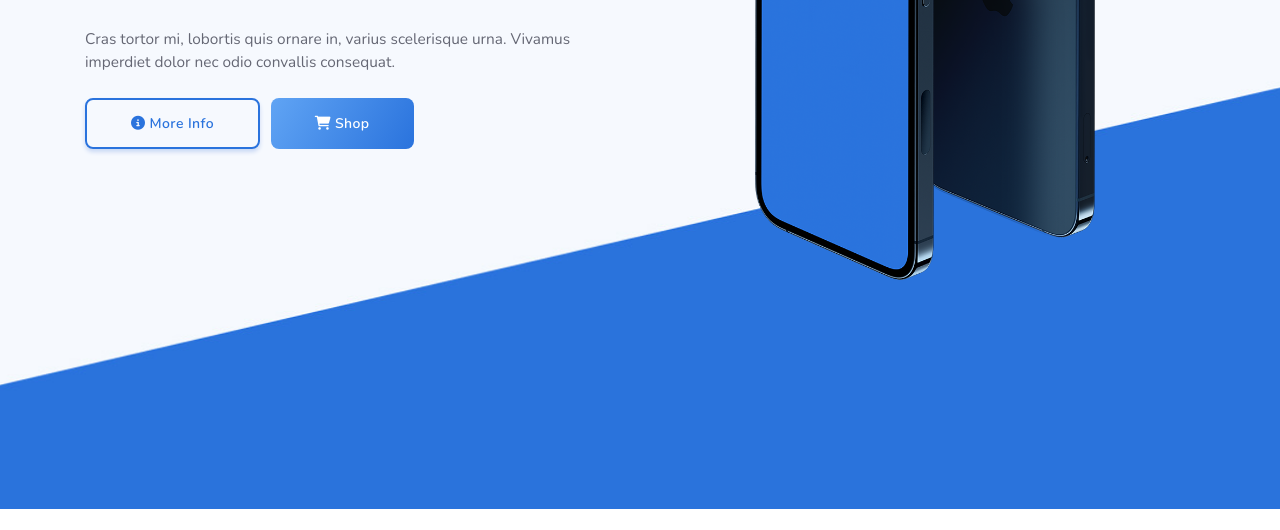
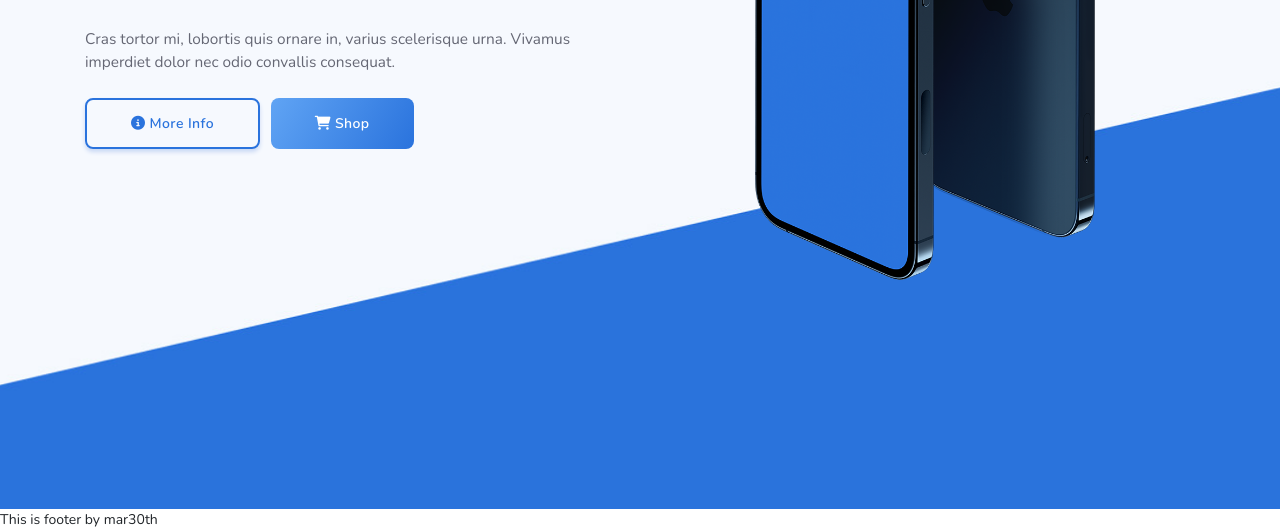
Before and after one commit to Nov22snoopy/fe74-cyberphone, a plain HTML site: page index.html in a window 1280 px wide. Shown: the part 481-1011 px from the top of the page. Before the commit the page ends 990 px from the top, so only its background shows below. Drawn offline with nearby package versions, Linux system fonts and the light colour scheme.

Commit message:
footer by mar30th

```diff
--- a/index.html
+++ b/index.html
@@ -85,6 +85,7 @@
       </div>
     </div>
   </section>
+  <footer>This is footer by mar30th</footer>
   <!-- Optional JavaScript -->
   <!-- jQuery first, then Popper.js, then Bootstrap JS -->
   <script src="https://code.jquery.com/jquery-3.3.1.slim.min.js"
```
